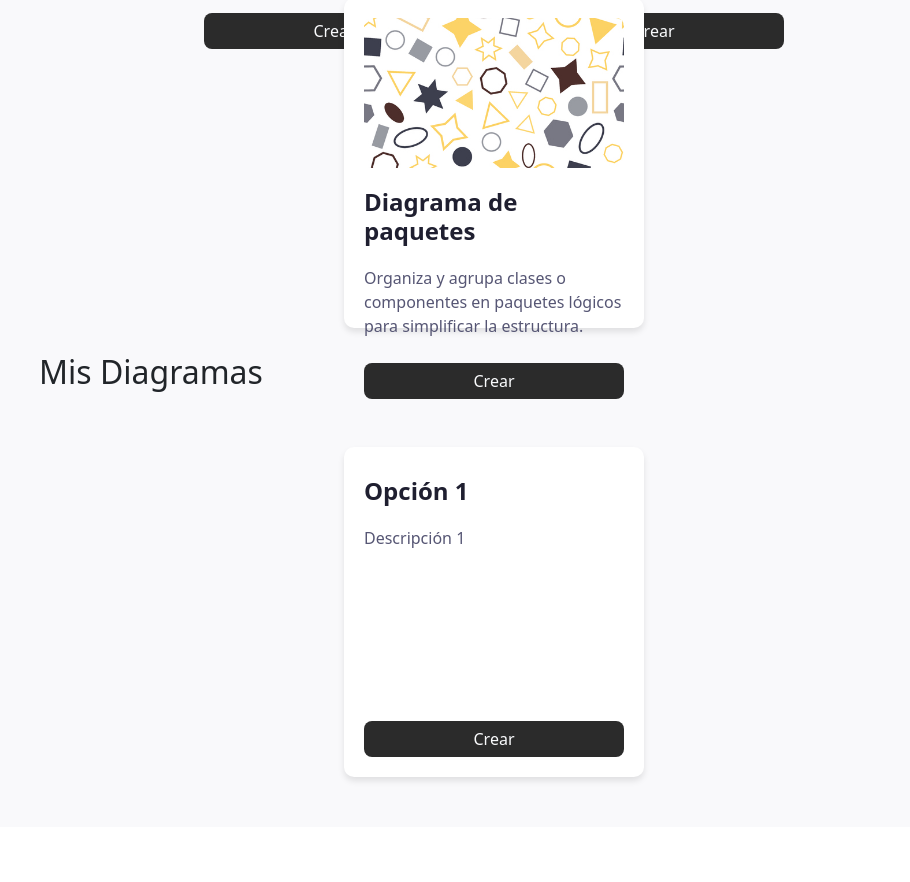
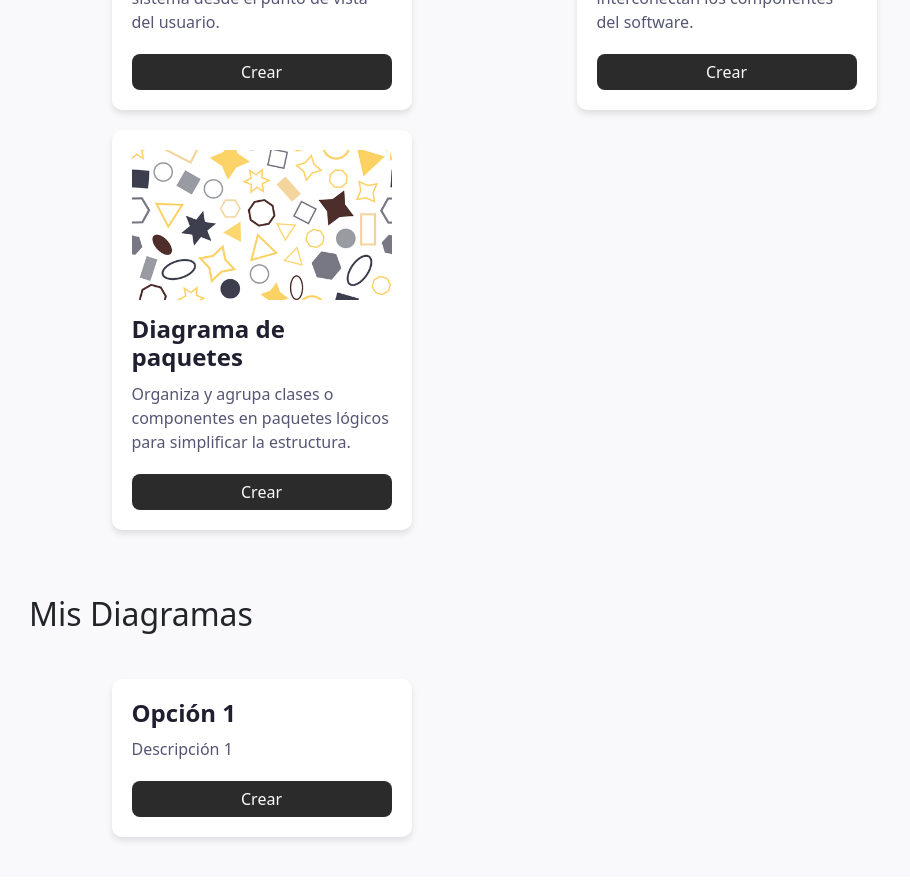
Before and after one commit to Neo-Ram/hdiagrams-react-edition, a React (Vite) app: page /menu in a window 1280 px wide. Shown: the part 1260-2142 px from the top of the page, without its empty margins (271-1181 px from the left). Before the commit the page ends 2107 px from the top, so only its background shows below. Built offline with nearby package versions, Linux system fonts and the light colour scheme; sample sign-in values are in the browser's storage.

Commit message:
*Saber que el Omar no será feliz, te llena de Determinación

```diff
--- a/src/components/Menu.css
+++ b/src/components/Menu.css
@@ -11,7 +11,7 @@
 }
 
 .menu-mitad {
-  padding: 30px;
+  padding: 20px;
   background-color: var(--fondo);
   display: flex;
   flex-direction: column;
@@ -20,7 +20,6 @@
 .menu-mitad h2 {
   text-align: left;
   margin-bottom: 20px;
-  width: 100%;
   padding: 5px 10px;
   border-radius: 8px;
 }
@@ -39,28 +38,28 @@
 }
 
 .cartitas {
-  display: flex;
-  flex-wrap: wrap;
+  display: grid;
+  grid-template-columns: repeat(auto-fill, minmax(300px, 1fr));
   gap: 20px;
-  justify-content: center;
   padding: 20px;
+  justify-items: center;
 }
 
 .menu-mitad2 {
-  display: flex;
-  flex-direction: column;
+  margin-top: 40px;
 }
 
 .menu-mitad2 h2 {
   text-align: left;
-  margin-bottom: 30px;
-  width: 100%;
+  margin-bottom: 20px;
   padding: 5px 10px;
   border-radius: 8px;
 }
 
 .micard {
-  width: 300px;
+  width: 100%;
+  max-width: 300px;
+  height: 100%;
   padding: 20px;
   border-radius: 10px;
   background-color: var(--Bloques);
@@ -68,7 +67,6 @@
   transition: transform 0.3s ease;
   display: flex;
   flex-direction: column;
-  gap: 10px;
 }
 
 .micard:hover {
@@ -80,16 +78,22 @@
   height: 150px;
   object-fit: cover;
   border-radius: 8px;
+  margin-bottom: 15px;
 }
 
 .micard h1 {
   font-size: 1.5rem;
   color: var(--textoPri);
-  margin: 10px 0;
+  margin: 0 0 10px 0;
 }
 
 .micard p {
   color: var(--textoSec);
-  margin-bottom: 15px;
+  margin: 0 0 20px 0;
   flex-grow: 1;
 }
+
+.micard button {
+  margin-top: auto;
+  width: 100%;
+}
```
